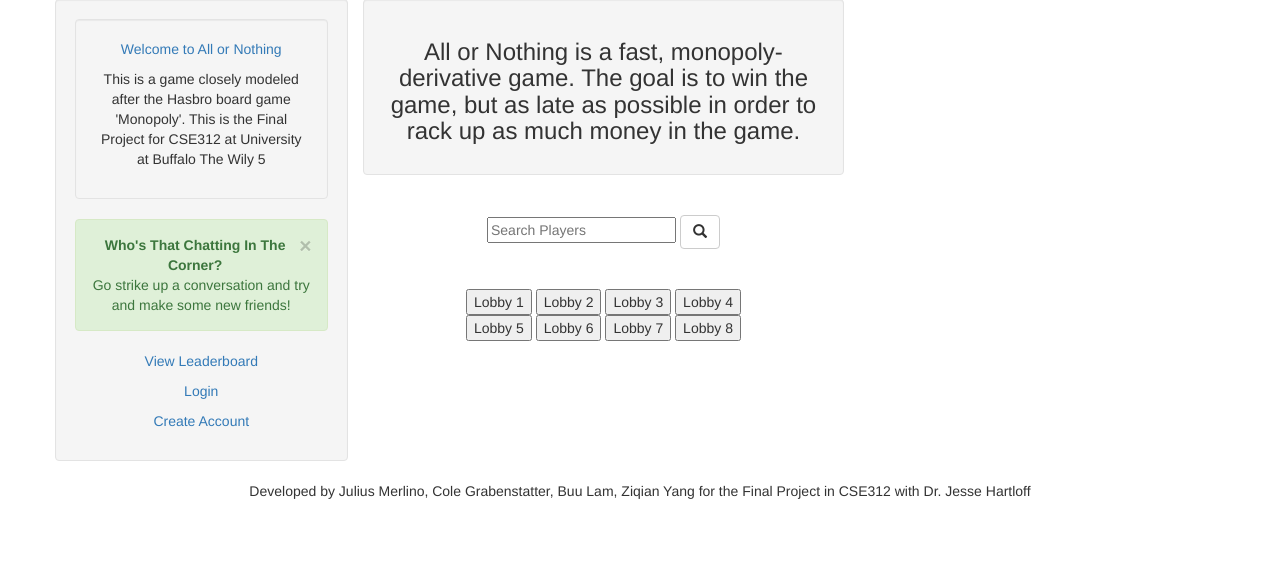
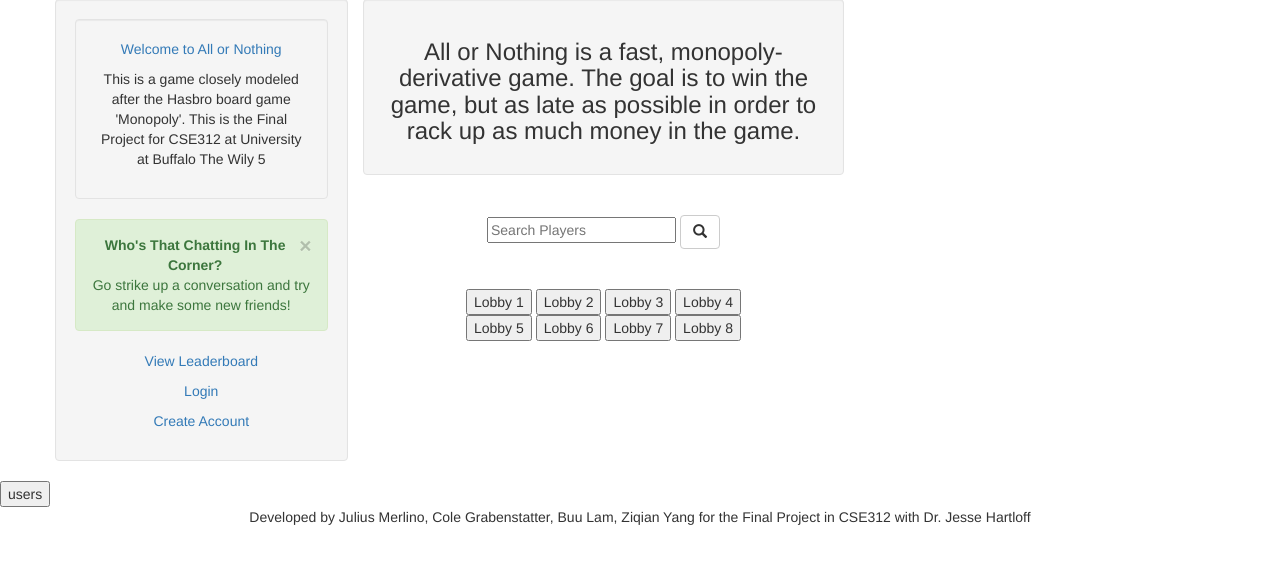
Before and after one commit to TheRealColeG/CSE312Fall22GroupProject, a Flask app: page / in a window 1280 px wide. Shown: the part 73-637 px from the top of the page. Run offline with Flask 2, Linux system fonts and the light colour scheme; some libraries are stand-ins or nearby versions.

Commit message:
Update homepage.html

```diff
--- a/templates/homepage.html
+++ b/templates/homepage.html
@@ -92,6 +92,10 @@
     </div>
   </div>
 
+  <form action="https://thewily5.me/users">
+    <input type="submit" value="users" />
+  </form>
+
   <footer class="container-fluid text-center">
     <p>Developed by Julius Merlino, Cole Grabenstatter, Buu Lam, Ziqian Yang for the Final Project in CSE312
       with Dr. Jesse Hartloff</p>
```
